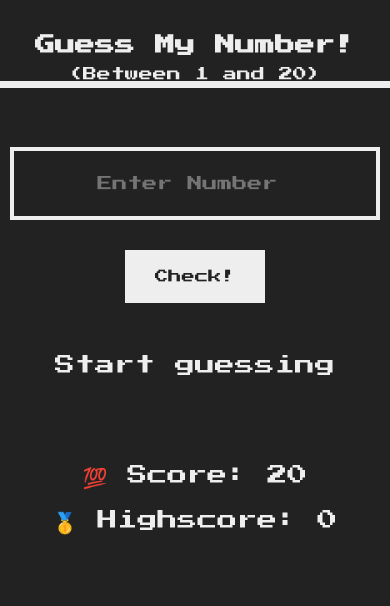
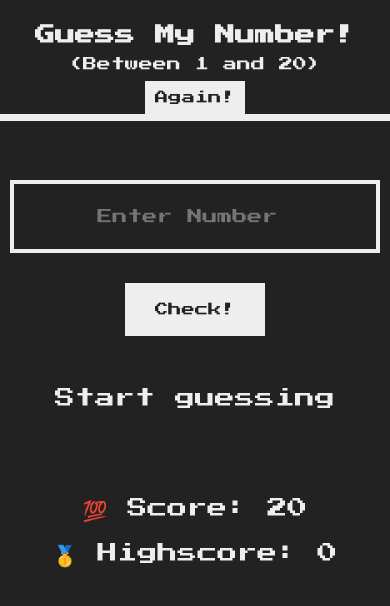
Before and after one commit to Rohitkushwaha01/GuessNumber, a plain HTML site: page index.html in a window 390 px wide. Drawn offline with Linux system fonts and the light colour scheme.

Commit message:
Update style.css

```diff
--- a/style.css
+++ b/style.css
@@ -39,6 +39,7 @@ main {
   display: flex;
   flex-direction: column;
   align-items: center;
+  margin-top: 35px;
 }
 
 .right {
@@ -51,7 +52,7 @@ h1 {
   font-size: 3rem;
   text-align: center;
   width: 100%;
-  padding-top: 35px;
+  padding-top: 25px;
 }
 
 .number {
@@ -74,12 +75,6 @@ h1 {
   position: absolute;
   right: 0;
   top: 30px;
-}
-
-.again {
-  position: absolute;
-  top: 2rem;
-  left: 2rem;
 }
 
 .guess {
@@ -108,6 +103,10 @@ h1 {
   background-color: #ccc;
 }
 
+.again {
+  margin-top: 10px;
+}
+
 .message {
   margin-bottom: 8rem;
   height: 3rem;
@@ -126,7 +125,12 @@ h1 {
     margin-top: 56px;
   }
   .again {
-    display: none;
+    padding: 1rem 1rem;
+    top: 2rem;
+    left: 16rem;
+  }
+  header{
+    text-align: center;
   }
 }
 
@@ -134,11 +138,11 @@ h1 {
   h1 {
     font-size: 2rem;
   }
-  .guess{
+  .guess {
     font-size: 1.5rem;
-    width: 95%
+    width: 95%;
   }
-  header{
+  header {
     height: auto;
   }
 }
```
